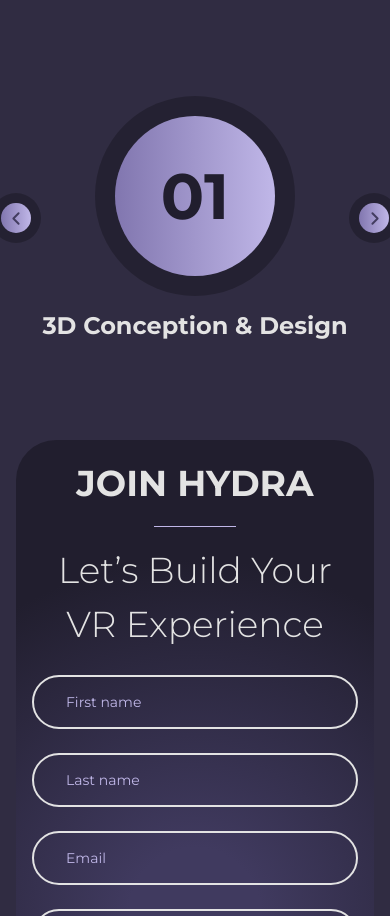
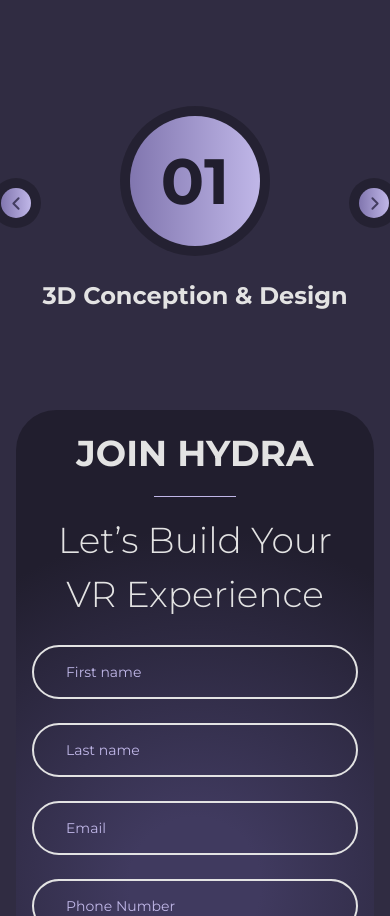
Before and after one commit to StalinAM/hydra-landing-page, a React (Vite) app: page / in a window 390 px wide. Shown: the part 3944-4860 px from the top of the page. Built offline with nearby package versions, Linux system fonts and the light colour scheme.

Commit message:
add media query

```diff
--- a/src/components/BuildHydra.jsx
+++ b/src/components/BuildHydra.jsx
@@ -49,6 +49,11 @@ const Circle = styled.div`
     ${(props) => props.theme.mLightPurple},
     ${(props) => props.theme.lightPurple}
   );
+  @media screen and (max-width: 768px) {
+    width: 130px;
+    height: 130px;
+    box-shadow: ${(props) => props.theme.mBox};
+  }
 `
 const Num = styled.span`
   font-size: ${(props) => props.theme.numSize};
```
